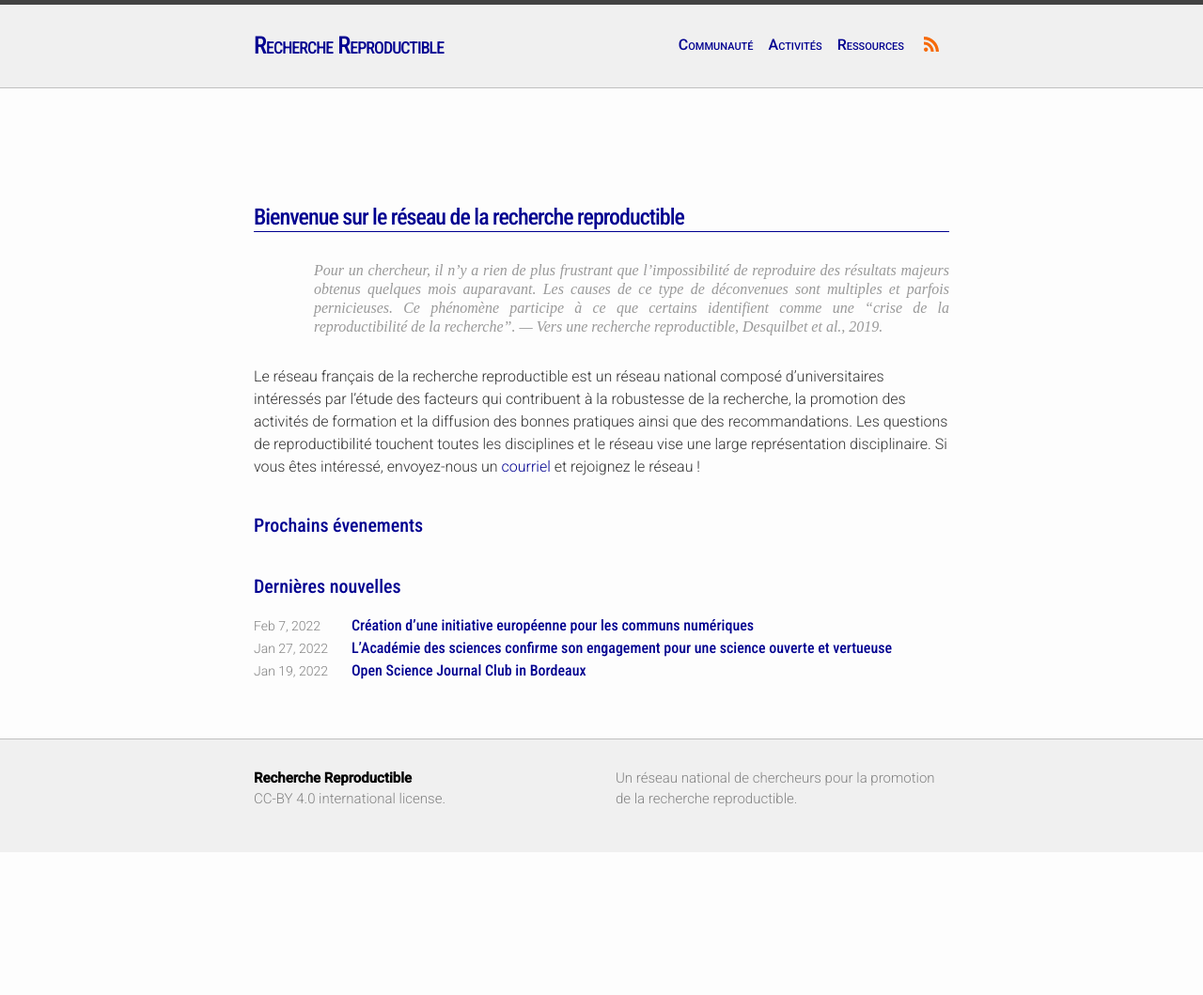
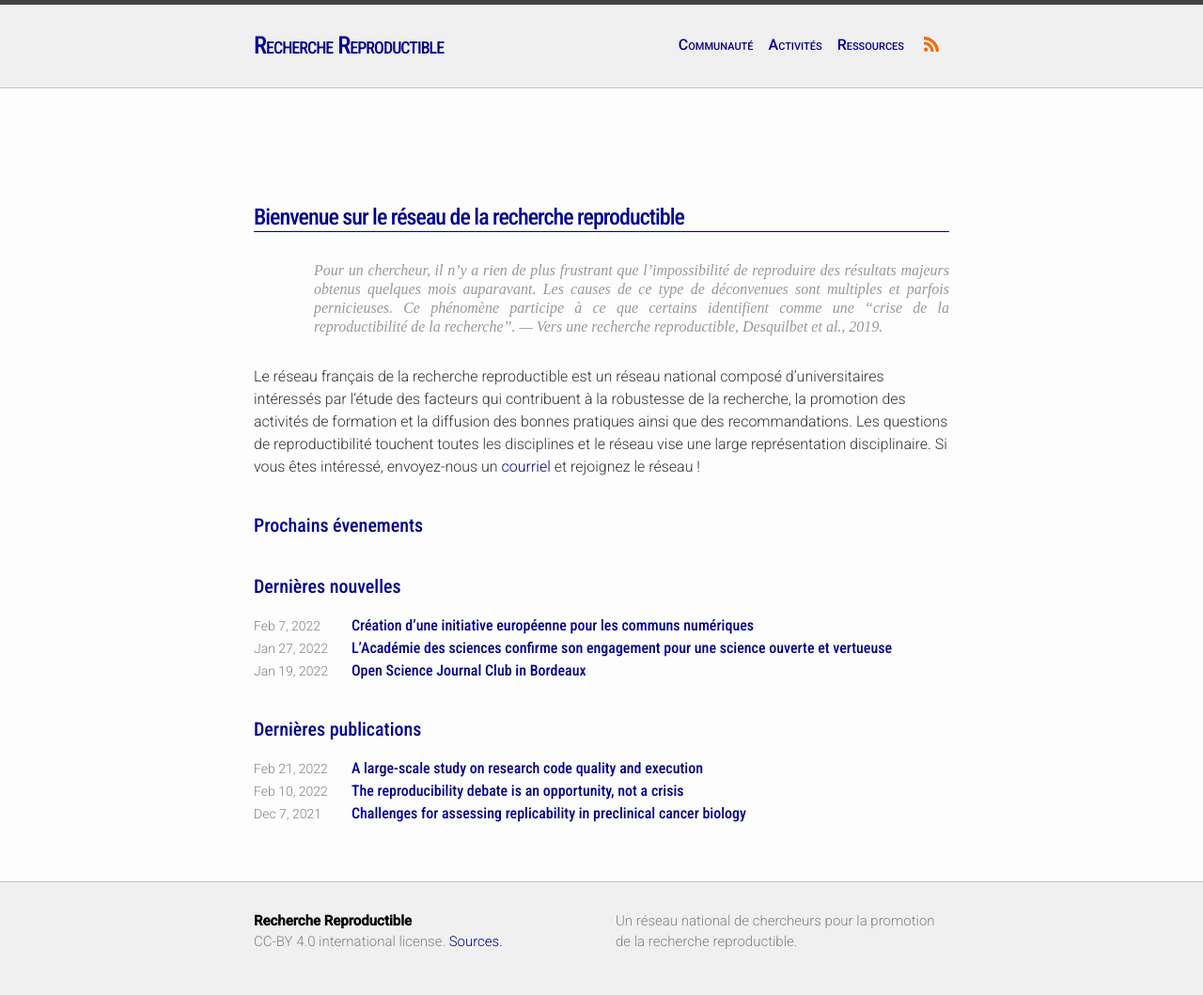
Before and after one commit to FR-RN/FR-RN, a Jekyll site: the page built from index.md, in a window 1280 px wide. Shown: the whole page at 94% size. Built offline with Jekyll 4.4.1, drawn with Linux system fonts in a browser that asks for light colours; some web fonts are replaced; before the commit the page ends 907 px from its top, so only the background shows below that.

Commit message:
Added new publications + pointer to GitHub in footer

```diff
--- a/_data/references.bib
+++ b/_data/references.bib
@@ -1,3 +1,19 @@
+@article{Trisovic2022,
+  title =        {A large-scale study on research code quality and
+                  execution},
+  volume =       {9},
+  ISSN =         {2052-4463},
+  url =          {http://dx.doi.org/10.1038/s41597-022-01143-6},
+  DOI =          {10.1038/s41597-022-01143-6},
+  number =       {1},
+  journal =      {Scientific Data},
+  publisher =    {Springer Science and Business Media LLC},
+  author =       {Trisovic, Ana and Lau, Matthew K. and Pasquier,
+                  Thomas and Crosas, Mercè},
+  year =         {2022},
+  month =        {Feb}
+}
+
 @article{Munafo2022,
 	doi = {10.1186/s13104-022-05942-3},
 	url = {https://doi.org/10.1186%2Fs13104-022-05942-3},
--- a/_includes/footer.html
+++ b/_includes/footer.html
@@ -6,6 +6,7 @@
       <div class="footer-col">
         <b style="color:black;">{{ site.title }}</b><br/>
         CC-BY 4.0 international license.
+        <a href="https://github.com/FR-RN/FR-RN">Sources.</a>
       </div>
       <div class="footer-col">
         <p>{{ site.description | escape }}</p>
--- /dev/null
+++ b/_posts/2022-02-21-large-scale-study.md
@@ -0,0 +1,12 @@
+---
+layout: post
+title:  "A large-scale study on research code quality and execution"
+date:   2022-02-21 18:00 +0100
+categories: publication
+tags: computer science
+lang: english
+---
+
+This article presents a study on the quality and execution of research code from publicly-available replication datasets at the Harvard Dataverse repository. Research code is typically created by a group of scientists and published together with academic papers to facilitate research transparency and reproducibility. For this study, we define ten questions to address aspects impacting research reproducibility and reuse. First, we retrieve and analyze more than 2000 replication datasets with over 9000 unique R files published from 2010 to 2020. Second, we execute the code in a clean runtime environment to assess its ease of reuse. Common coding errors were identified, and some of them were solved with automatic code cleaning to aid code execution. We find that 74% of R files failed to complete without error in the initial execution, while 56% failed when code cleaning was applied, showing that many errors can be prevented with good coding practices. We also analyze the replication datasets from journals’ collections and discuss the impact of the journal policy strictness on the code re-execution rate. Finally, based on our results, we propose a set of recommendations for code dissemination aimed at researchers, journals, and repositories.
+
+[{% reference Trisovic2022 --file references.bib %}](https://www.nature.com/articles/s41597-022-01143-6)
--- a/index.md
+++ b/index.md
@@ -55,3 +55,26 @@ disciplinaire. Si vous êtes intéressé, envoyez-nous un
     </li>
  {%- endfor -%}
 </ul>
+
+
+## Dernières publications
+
+{% if site.paginate %}
+  {% assign posts = paginator.posts %}
+{% else %}
+  {% assign posts = site.posts %}
+{% endif %}
+
+<ul class="post-list">
+ {%- assign date_format = site.minima.date_format | default: "%b %-d, %Y" -%}
+   {%- for post in site.categories.publication limit:page.n_posts -%}
+    <li>
+      <span class="post-meta">{{ post.date | date: date_format }}</span>
+      <h3>
+        <a class="post-link" href="{{ post.url | relative_url }}">
+          {{ post.title | escape }}
+        </a>
+      </h3>
+    </li>
+ {%- endfor -%}
+</ul>
```
